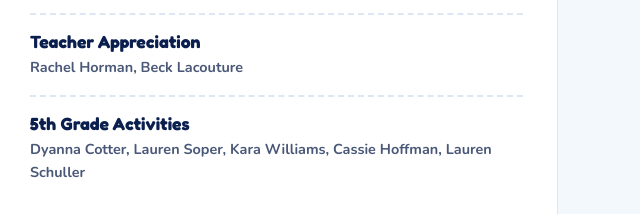
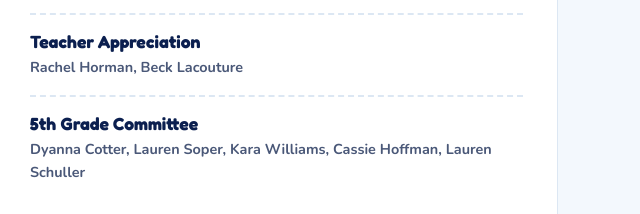
Before and after one commit to Eliot-PTC/website, a plain HTML site: page index.html in a window 1280 px wide. Shown: the part 3466-3680 px from the top of the page, 626-1266 px from the left. Drawn offline with nearby package versions, Linux system fonts and the light colour scheme.

Commit message:
Rename 5th Grade Activities to 5th Grade Committee
Co-Authored-By: Claude Opus 5.5 <noreply@anthropic.com>
Claude-Session: https://claude.ai/code/session_01WgYhNCBwkEZYiNWejGGZoD

```diff
--- a/index.html
+++ b/index.html
@@ -336,7 +336,7 @@ footer{background:var(--footer);border-top:1px solid rgba(255,255,255,.12);paddi
       <div class="committee"><h3>Yearbook</h3><!-- <p>Plan, design, and produce the Eliot yearbook.</p> --><p class="chairs">Frances Tomasetti, Stephanie Cheung, Rita Lewinter</p></div>
       <div class="committee"><h3>Teacher Appreciation</h3><!-- <p>Thank our teachers and staff throughout the year.</p> --><p class="chairs">Rachel Horman, Beck Lacouture</p></div>
       <div class="committee"><h3>Events</h3><!-- <p>Plan Movie Night, Trunk or Treat, STEM Festival, the picnic, and more.</p> --><p class="chairs">Volunteers needed</p></div>
-      <div class="committee"><h3>5th Grade Activities</h3><!-- <p>Plan end-of-year activities and fifth grade graduation.</p> --><p class="chairs">Dyanna Cotter, Lauren Soper, Kara Williams, Cassie Hoffman, Lauren Schuller</p></div>
+      <div class="committee"><h3>5th Grade Committee</h3><!-- <p>Plan end-of-year activities and fifth grade graduation.</p> --><p class="chairs">Dyanna Cotter, Lauren Soper, Kara Williams, Cassie Hoffman, Lauren Schuller</p></div>
       <div class="committee"><h3>Media (Library)</h3><!-- <p>Shelve and check out books during library class.</p> --><p class="chairs">Lindsay Kilduff</p></div>
     </div>
   </section>
```
